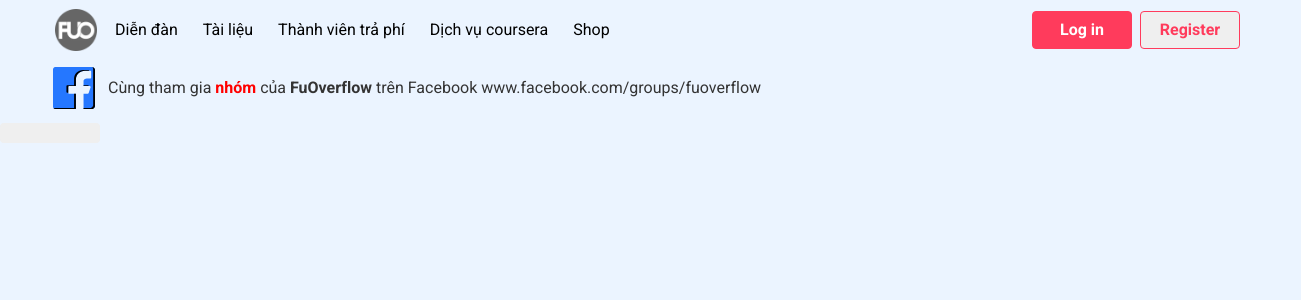
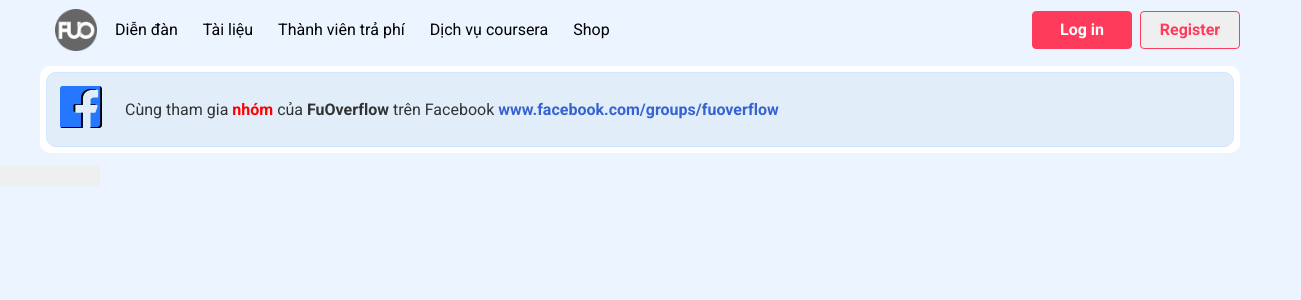
Before and after one commit to nhat251/cloneoverflow-frontend, a React (Vite) app: page /shop in a window 1280 px wide. Shown: the top 300 px of the page, 1301 px wide, since content can reach past the window. Built offline with nearby package versions, Linux system fonts and the light colour scheme.

Commit message:
css notice bar

```diff
--- a/src/components/layouts/components/Notice/Notice.module.scss
+++ b/src/components/layouts/components/Notice/Notice.module.scss
@@ -1,19 +1,49 @@
 .wrapper {
-  height: 56px;
+  height: 99px;
   padding: 6px 0;
   display: flex;
   justify-content: center;
 }
 
 .notice-inner {
+  background-color: hsla(0, 0%, 100%, 1);
+  width: var(--default-layout-width);
+  padding: 6px;
+  border-radius: 10px;
+  list-style: none;
+}
+
+.notice-content {
   height: 100%;
-  width: 1200px;
-  display: flex;
-  align-items: center;
+  width: 100%;
+  border-radius: 10px;
+  background-color: hsl(207.5deg 66.67% 92.94%);
+
+  border: 1px solid hsla(213, 100%, calc(96% - (1 * 5%)));
 
   & .notice-logo {
+    float: left;
+    position: absolute;
     width: 48px;
     height: 48px;
-    margin: 10px;
+    margin: 10px 0 10px 10px;
+  }
+
+  & .notice-logo img {
+    width: 48px;
+    height: 48px;
+  }
+
+  & .notice-text {
+    margin-left: 68px;
+    padding: 10px;
+    width: 100%;
+    min-height: 71px;
+    display: inline-flex;
+    align-items: center;
+  }
+
+  & p {
+    margin: 15px 0;
   }
 }
--- a/src/components/layouts/components/Notice/index.tsx
+++ b/src/components/layouts/components/Notice/index.tsx
@@ -9,17 +9,21 @@ const cx = classNames.bind(styles);
 function Notice() {
   return (
     <div className={cx('wrapper')}>
-      <div className={cx('notice-inner')}>
+      <ul className={cx('notice-inner')}>
+        <li className={cx('notice-content')}>
           <div className={cx('notice-logo')}>
             <img src={Facebook_logo} alt="Facebook" />
           </div>
           <div className={cx('notice-text')}>
             <p>
-            Cùng tham gia <strong style={{ color: 'red' }}>nhóm</strong> của <strong>FuOverflow</strong> trên Facebook
-            www.facebook.com/groups/fuoverflow
+              Cùng tham gia <strong style={{ color: 'red' }}>nhóm</strong> của <strong>FuOverflow</strong> trên Facebook{' '}
+              <a href="https://facebook.com/groups/fuoverflow" target="_blank">
+                <strong style={{ color: 'hsla(223, 63%, 52%, 1)' }}>www.facebook.com/groups/fuoverflow</strong>
+              </a>
             </p>
           </div>
-      </div>
+        </li>
+      </ul>
     </div>
   );
 }
```
Lines whose indentation alone changed are shown as unchanged.
